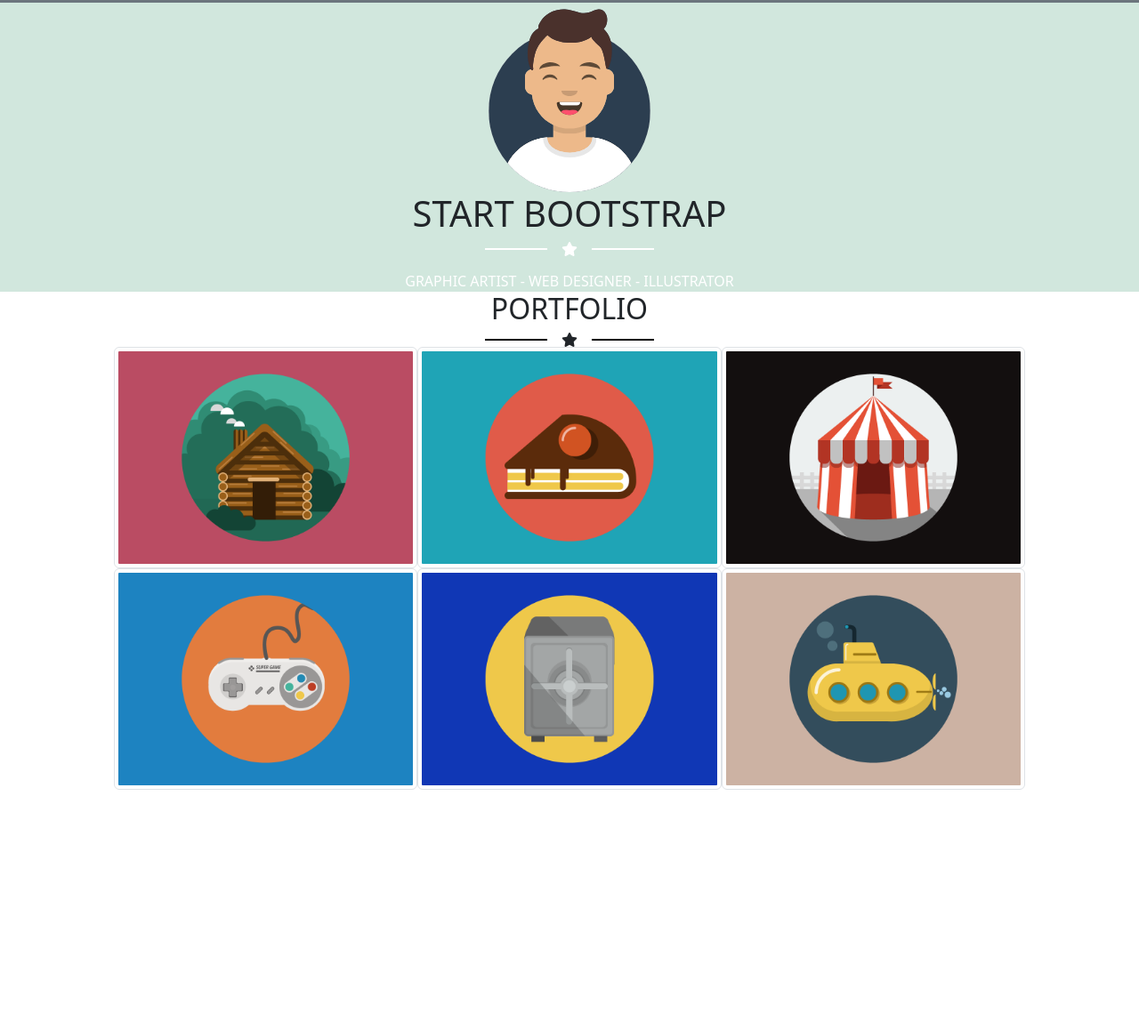
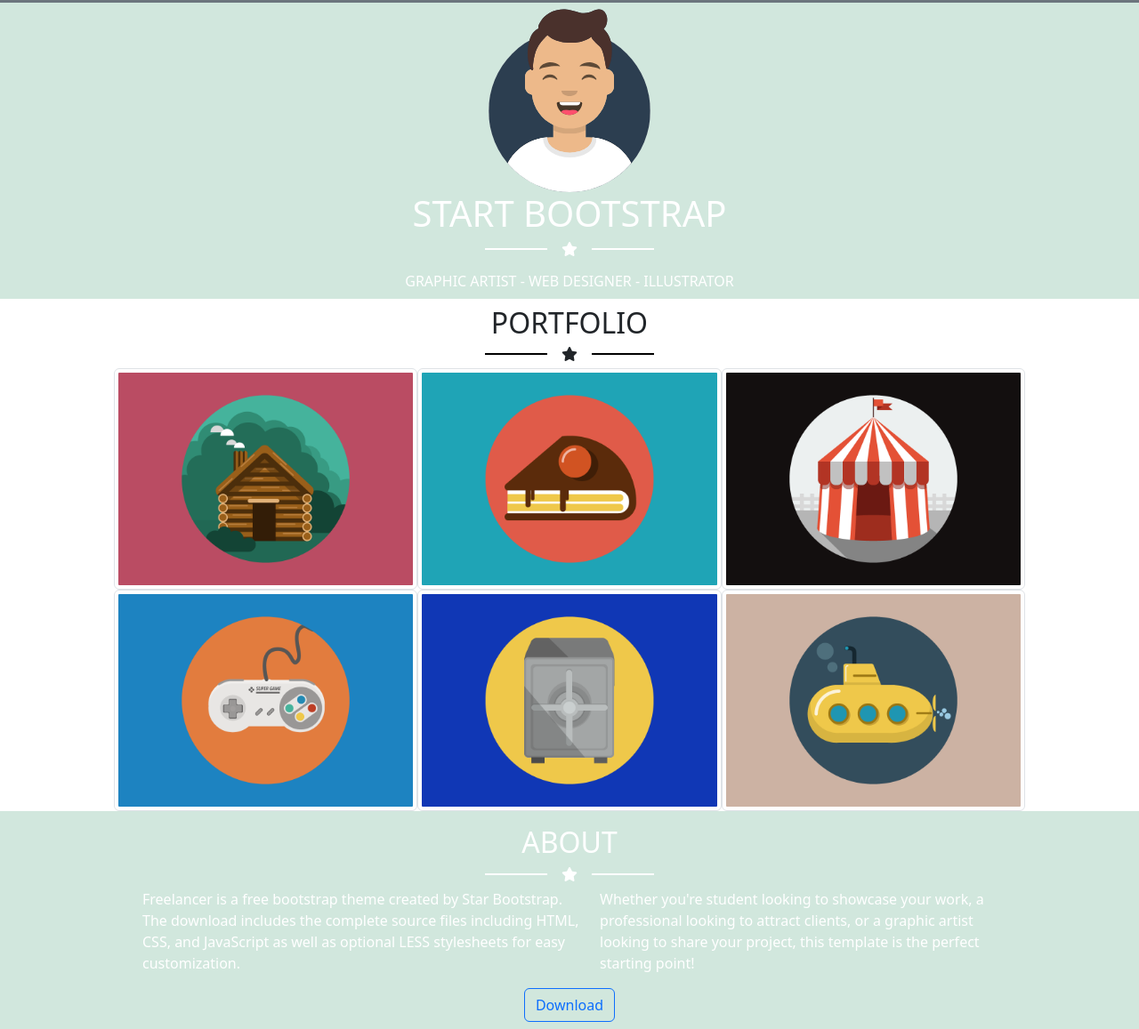
Before and after one commit to SalvatoreBrancato/html-css-bootstrap-freelancer, a plain HTML site: page index.html in a window 1280 px wide. Shown: the part 43-1200 px from the top of the page at 89% size. Before the commit the page ends 931 px from the top, so only its background shows below. Drawn offline with nearby package versions, Linux system fonts and the light colour scheme.

Commit message:
Section_3_da_completare

```diff
--- a/css/style.css
+++ b/css/style.css
@@ -19,6 +19,7 @@
 
 
 
+
 @media only screen and (min-width: 576px){
     .img-avatar{
         width: 200px;
--- a/index.html
+++ b/index.html
@@ -24,9 +24,9 @@
     </nav>
     <main>
         <!-- I sezione -->
-        <section class="bg-success-subtle d-flex align-items-center flex-column">
+        <section class="bg-success-subtle d-flex align-items-center flex-column pb-2">
             <img class="img-avatar" src="./img/avatar.svg" alt="img-avatar">
-            <h1>START BOOTSTRAP</h1>
+            <h1 class="text-white">START BOOTSTRAP</h1>
             <div class="d-flex jusify-content-center align-items-center text-white">
                 <div class="line-wh me-3"></div>
                 <i class="fa-solid fa-star"></i>
@@ -37,8 +37,8 @@
 
         <!-- II sezione -->
         <section id="section-2" class="mx-auto">
-            <h2 class="text-center">PORTFOLIO</h2>
-            <div class="d-flex justify-content-center align-items-center">
+            <h2 class="text-center mt-2">PORTFOLIO</h2>
+            <div class="d-flex justify-content-center align-items-center mb-2">
                 <div class="line-black me-3"></div>
                 <i class="fa-solid fa-star"></i>
                 <div class="line-black ms-3"></div>
@@ -52,6 +52,25 @@
                 <img class="img-thumbnail col-md-6 col-lg-4"src="./img/submarine.png" alt="">
             </div>
         </section>
+
+        <!-- III sezione -->
+        <section class="bg-success-subtle pt-2 pb-2">
+            <div class="corpo-section-3 mx-auto w-75">
+                <h2 class="text-center mt-2 text-white">ABOUT</h2>
+                <div class="d-flex justify-content-center align-items-center mb-2 text-center">
+                    <div class="line-wh me-3"></div>
+                    <i class="fa-solid fa-star text-white"></i>
+                    <div class="line-wh ms-3"></div>
+                </div>
+                <div class="d-md-flex">
+                    <p class="text-white fs-6 me-3">Freelancer is a free bootstrap theme created by Star Bootstrap. The download includes the complete source files including HTML, CSS, and JavaScript as well as optional LESS stylesheets for easy customization.</p>
+                    <p class="text-white fs-6">Whether you're student looking to showcase your work, a professional looking to attract clients, or a graphic artist looking to share your project, this template is the perfect starting point!</p>
+                </div>
+                <div class="mx-auto col-6 mx-auto text-center">
+                    <button type="button" class="btn btn-outline-primary">Download</button>
+                </div>
+            </div>
+        </section>
     </main>
 
 
```
